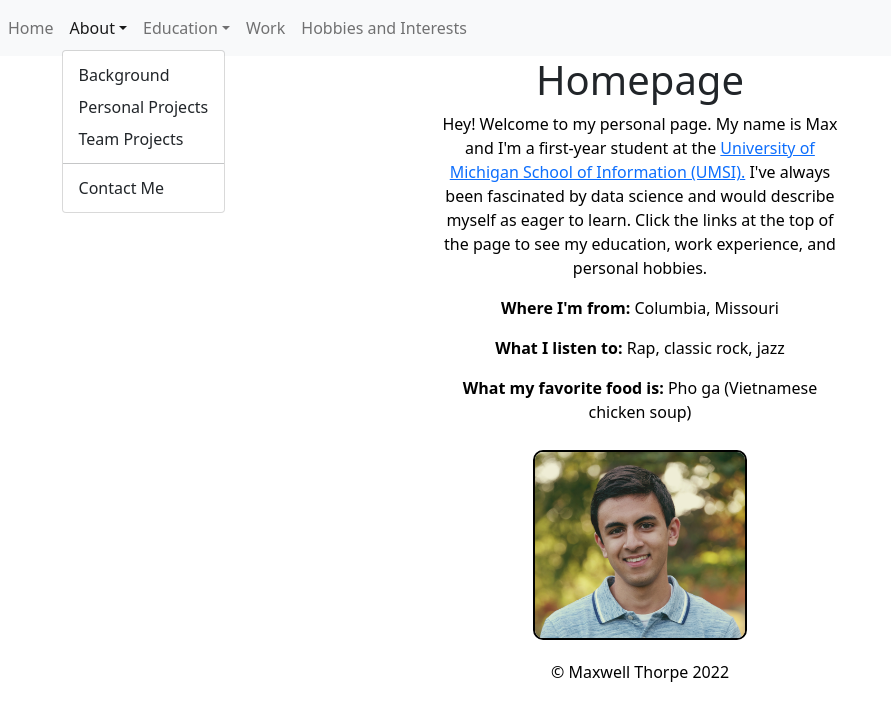
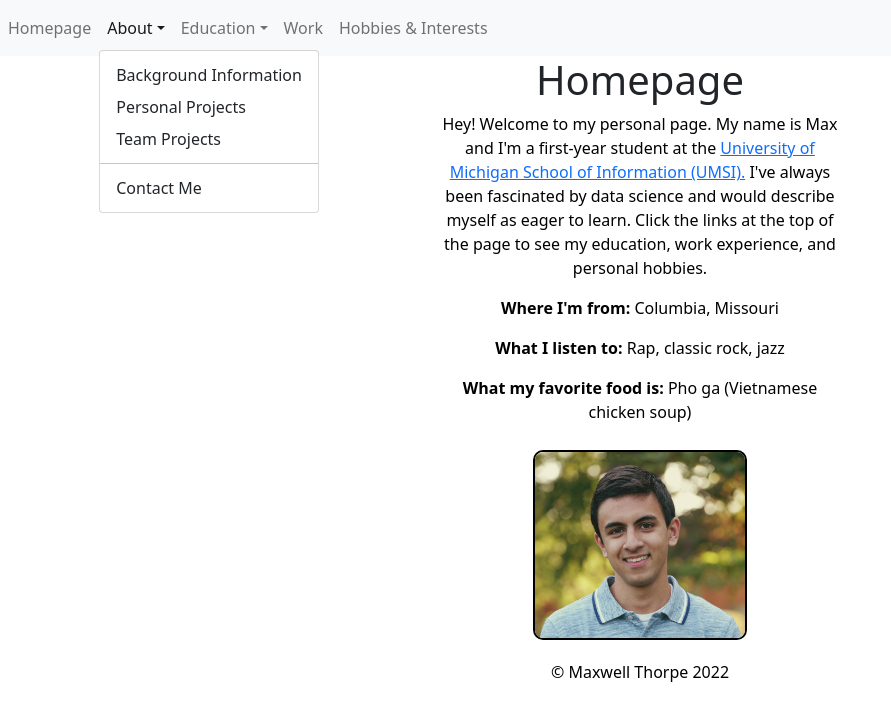
Before and after one commit to mrthorpe12/personal_portfolio, a React (Create React App) app in the folder portfolio/: page / in a window 1280 px wide. Both pictures are taken after a click on the button "About". Shown: the top 720 px of the page, without its empty margins (0-891 px from the left). Built offline with nearby package versions, Linux system fonts and the light colour scheme.

Commit message:
Add useState variables to App.  Refactor Navigation component.

```diff
--- a/portfolio/src/App.js
+++ b/portfolio/src/App.js
@@ -1,7 +1,7 @@
 import './App.css';
 import 'bootstrap/dist/css/bootstrap.min.css';
 
-import React from 'react';
+import React, { useState } from 'react';
 import { Routes, Route } from "react-router-dom";
 
 import Background from './components/Background';
@@ -19,10 +19,21 @@ import Navigation from './components/Navigation';
 import Home from './components/Home';
 
 function App() {
+  const [backgroundLabel, setBackgroundLabel] = useState('Background Information');
+  const [personalLabel, setPersonalLabel] = useState('Personal Projects');
+  const [teamLabel, setTeamLabel] = useState('Team Projects');
+  const [contactLabel, setContactLabel] = useState('Contact Me');
+  const [graduateLabel, setGraduateLabel] = useState('Graduate');
+  const [undergradLabel, setUndergradLabel] = useState('Undergraduate');
+  const [secondaryLabel, setSecondaryLabel] = useState('Secondary');
+  const [workLabel, setWorkLabel] = useState('Work');
+  const [hobbiesLabel, setHobbiesLabel] = useState('Hobbies & Interests');
+  const [homeLabel, setHomeLabel] = useState('Homepage');
+
   return (
     <div className="App">
       <header>
-        <Navigation />
+        <Navigation backgroundLabel={backgroundLabel} personalLabel={personalLabel} teamLabel={teamLabel} contactLabel={contactLabel} graduateLabel={graduateLabel} undergradLabel={undergradLabel} secondaryLabel={secondaryLabel} workLabel={workLabel} hobbiesLabel={hobbiesLabel} homeLabel={homeLabel} />
       </header>
       <main>
         <Routes>
--- a/portfolio/src/components/Navigation.js
+++ b/portfolio/src/components/Navigation.js
@@ -1,10 +1,21 @@
-import React, { Component } from 'react';
+import React from 'react';
 import { Navbar, Nav, NavDropdown } from 'react-bootstrap';
 import { LinkContainer } from 'react-router-bootstrap';
 import { Link } from 'react-router-dom';
 
-export default class Navigation extends Component {
-  render() {
+const Navigation = (props) => {
+
+  const { backgroundLabel } = props;
+  const { personalLabel } = props;
+  const { teamLabel } = props;
+  const { contactLabel } = props;
+  const { graduateLabel } = props;
+  const { undergradLabel } = props;
+  const { secondaryLabel } = props;
+  const { workLabel } = props;
+  const { hobbiesLabel } = props;
+  const { homeLabel } = props;
+
   return (
     <div>
       <Navbar bg="light" expand="lg">
@@ -13,25 +24,25 @@ export default class Navigation extends Component {
         <Navbar.Collapse id="basic-navbar-nav">
           <Nav className="me-auto">
             <LinkContainer to="home">
-                <Nav.Link>Home</Nav.Link>
+              <Nav.Link>{homeLabel}</Nav.Link>
             </LinkContainer>
             <NavDropdown title="About" id="basic-nav-dropdown">
-                <NavDropdown.Item as={Link} to="background">Background</NavDropdown.Item>
-                <NavDropdown.Item as={Link} to="personal">Personal Projects</NavDropdown.Item>
-                <NavDropdown.Item as={Link} to="team">Team Projects</NavDropdown.Item>
+              <NavDropdown.Item as={Link} to="background">{backgroundLabel}</NavDropdown.Item>
+              <NavDropdown.Item as={Link} to="personal">{personalLabel}</NavDropdown.Item>
+              <NavDropdown.Item as={Link} to="team">{teamLabel}</NavDropdown.Item>
               <NavDropdown.Divider />
-                <NavDropdown.Item as={Link} to="contact">Contact Me</NavDropdown.Item>
+              <NavDropdown.Item as={Link} to="contact">{contactLabel}</NavDropdown.Item>
             </NavDropdown>
             <NavDropdown title="Education" id="basic-nav-dropdown">
-                <NavDropdown.Item as={Link} to="graduate">Graduate</NavDropdown.Item>
-                <NavDropdown.Item as={Link} to="undergrad">Undergraduate</NavDropdown.Item>
-                <NavDropdown.Item as={Link} to="secondary">Secondary</NavDropdown.Item>
+              <NavDropdown.Item as={Link} to="graduate">{graduateLabel}</NavDropdown.Item>
+              <NavDropdown.Item as={Link} to="undergrad">{undergradLabel}</NavDropdown.Item>
+              <NavDropdown.Item as={Link} to="secondary">{secondaryLabel}</NavDropdown.Item>
             </NavDropdown>
             <LinkContainer to="work">
-                <Nav.Link>Work</Nav.Link>
+              <Nav.Link>{workLabel}</Nav.Link>
             </LinkContainer>
             <LinkContainer to="hobbies">
-                <Nav.Link>Hobbies and Interests</Nav.Link>
+              <Nav.Link>{hobbiesLabel}</Nav.Link>
             </LinkContainer>
           </Nav>
         </Navbar.Collapse>
@@ -39,4 +50,5 @@ export default class Navigation extends Component {
     </div>
   )
 }
-}
+
+export default Navigation;
```
Lines whose indentation alone changed are shown as unchanged.
